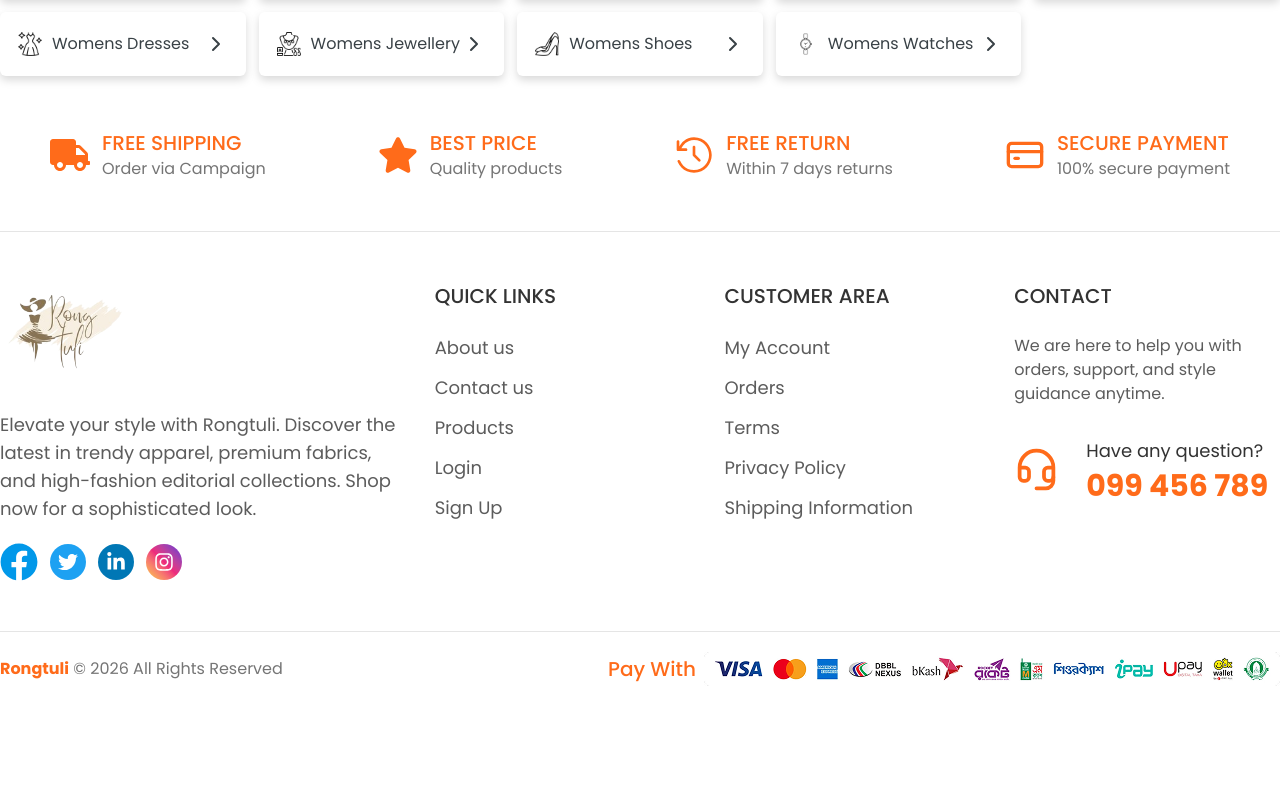
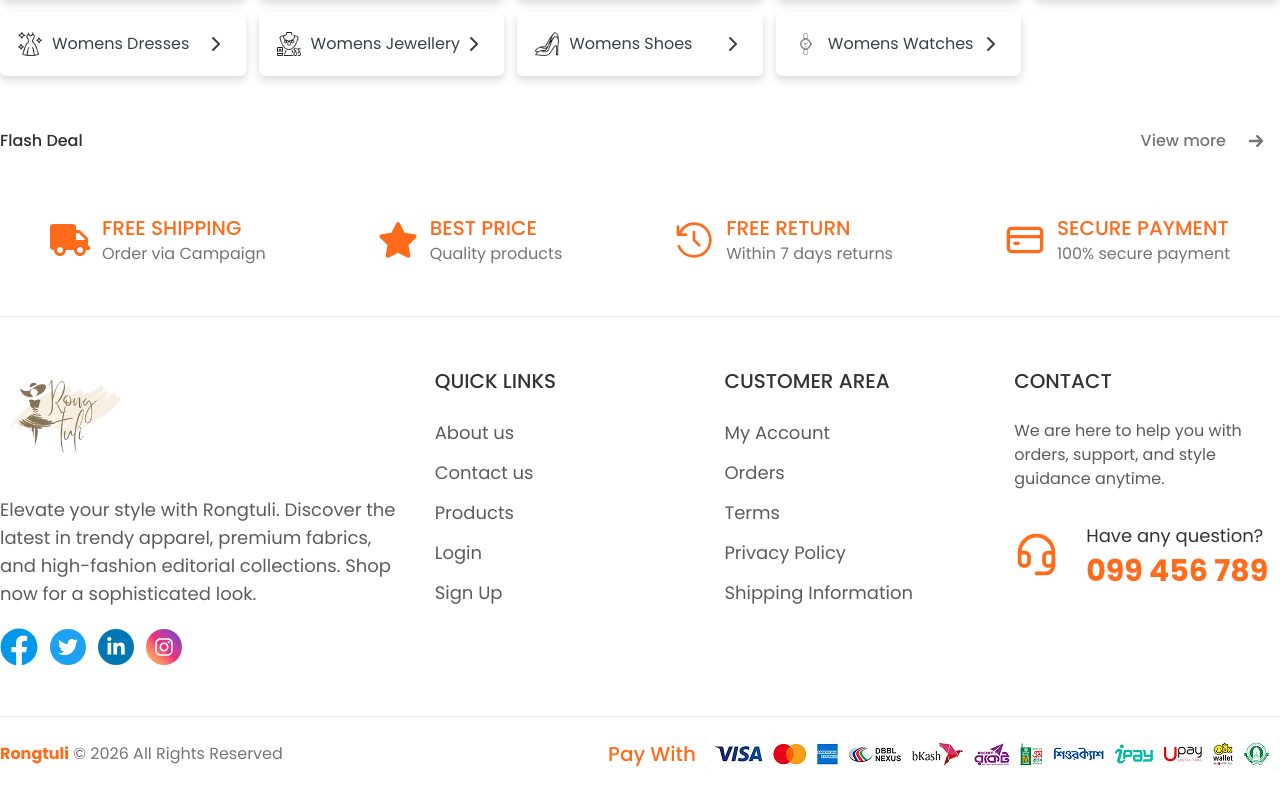
Before and after one commit to minhazulabidin/Rongtuli, a Next.js app in the folder client/: page / in a window 1280 px wide. Shown: the part 1197-1988 px from the top of the page. Before the commit the page ends 1903 px from the top, so only its background shows below. Built offline with nearby package versions, Linux system fonts and the light colour scheme.

Commit message:
flash deal section stat

```diff
--- a/client/src/app/(root)/page.js
+++ b/client/src/app/(root)/page.js
@@ -1,4 +1,5 @@
 import CategoriesSection from "@/components/layout/Home/CategoriesSection";
+import FlashDeal from "@/components/layout/Home/FlashDeal";
 import Hero from "@/components/layout/Home/Hero";
 import React from "react";
 
@@ -7,6 +8,7 @@ const page = () => {
     <div>
       <Hero />
       <CategoriesSection />
+      <FlashDeal />
     </div>
   );
 };
--- /dev/null
+++ b/client/src/components/commonCompo/Product.jsx
@@ -0,0 +1,11 @@
+import React from 'react'
+
+const Product = ({item}) => {
+  return (
+    <div>
+
+    </div>
+  )
+}
+
+export default Product
--- /dev/null
+++ b/client/src/components/layout/Home/FlashDeal.jsx
@@ -0,0 +1,21 @@
+import Container from '@/components/commonCompo/Container'
+import React from 'react'
+import { HiArrowSmRight } from 'react-icons/hi'
+
+const FlashDeal = () => {
+    return (
+        <section className='mt-11.25'>
+            <Container>
+                <div className='flex justify-between items-center'>
+                    <h2 className='text-[#2E2E2E] text-6.5 font-medium font-poppins'>Flash Deal</h2>
+                    <button className='font-poppins text-base font-medium text-[#757575] px-3 cursor-pointer py-2 flex justify-between items-center gap-4.5'>View more <HiArrowSmRight size={24} /></button>
+                </div>
+                <div>
+
+                </div>
+            </Container>
+        </section>
+    )
+}
+
+export default FlashDeal
--- /dev/null
+++ b/client/src/components/layout/Home/FlashProducts.jsx
@@ -0,0 +1,9 @@
+import React from 'react'
+
+const FlashProducts = () => {
+  return (
+    <div>FlashProducts</div>
+  )
+}
+
+export default FlashProducts
```
